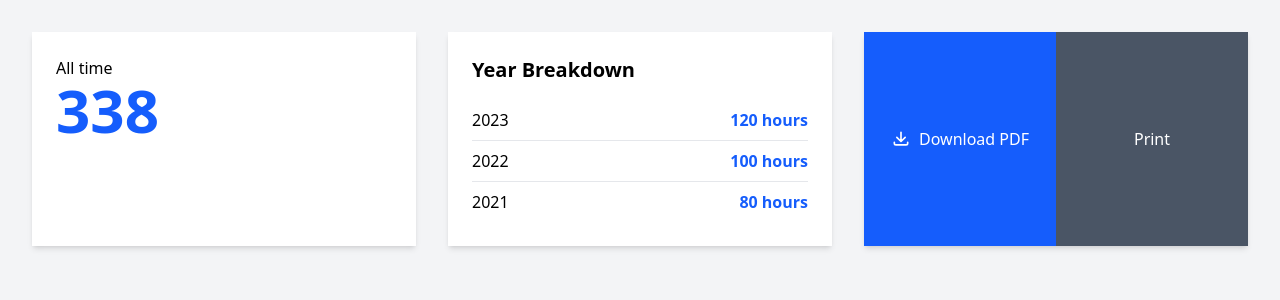
After one commit to bdubtga/L2DISC-SVAHoursTracker, a Flask app: page /recordofachievement in a window 1280 px wide. The commit adds this page. Shown: the top 300 px of the page. Run offline with Flask 3, Linux system fonts and the light colour scheme; some libraries are stand-ins or nearby versions.

Commit message:
record of achviement html

```diff
--- a/templates/portal.html
+++ b/templates/portal.html
@@ -36,7 +36,7 @@
         id="contentFrame"
         class="w-full"
         style="height: calc(100vh - 4rem); border: none"
-        src="./hours"
+        src="./recordofachievement"
       ></iframe>
     </main>
 
--- /dev/null
+++ b/templates/recordofachievement.html
@@ -0,0 +1,62 @@
+<!DOCTYPE html>
+<html lang="en">
+  <head>
+    <meta charset="UTF-8" />
+    <meta name="viewport" content="width=device-width, initial-scale=1.0" />
+    <title>SVA - Record Of Achievement</title>
+    <script src="https://cdn.jsdelivr.net/npm/@tailwindcss/browser@4"></script>
+    <script src="https://cdn.jsdelivr.net/npm/apexcharts"></script>
+  </head>
+  <body class="bg-gray-100 grid grid-cols-3 p-8 gap-8">
+    <!-- total hours -->
+    <div class="bg-white shadow-md p-6">
+      <h2>All time</h2>
+      <p class="text-6xl font-bold text-blue-600">338</p>
+    </div>
+    <!-- year breakdown -->
+    <div class="bg-white shadow-md p-6">
+      <h2 class="text-xl font-semibold mb-4">Year Breakdown</h2>
+      <ul class="divide-y divide-gray-200">
+        <li class="py-2 flex justify-between">
+          <span>2023</span>
+          <span class="text-blue-600 font-bold">120 hours</span>
+        </li>
+        <li class="py-2 flex justify-between">
+          <span>2022</span>
+          <span class="text-blue-600 font-bold">100 hours</span>
+        </li>
+        <li class="py-2 flex justify-between">
+          <span>2021</span>
+          <span class="text-blue-600 font-bold">80 hours</span>
+        </li>
+      </ul>
+    </div>
+    <!-- print / download pdf -->
+    <div class="bg-white shadow-md grid grid-cols-2">
+      <button
+        class="bg-blue-600 text-white hover:bg-blue-700 w-full flex items-center justify-center gap-2"
+      >
+        <svg
+          xmlns="http://www.w3.org/2000/svg"
+          class="h-5 w-5"
+          fill="none"
+          viewBox="0 0 24 24"
+          stroke="currentColor"
+        >
+          <path
+            stroke-linecap="round"
+            stroke-linejoin="round"
+            stroke-width="2"
+            d="M4 16v1a2 2 0 002 2h12a2 2 0 002-2v-1M7 10l5 5m0 0l5-5m-5 5V4"
+          />
+        </svg>
+        Download PDF
+      </button>
+      <button
+        class="bg-gray-600 text-white hover:bg-gray-700 w-full flex items-center justify-center gap-2"
+      >
+        Print
+      </button>
+    </div>
+  </body>
+</html>
```
Also changed, not shown: templates/settings.html (added, +9 -0 lines).
